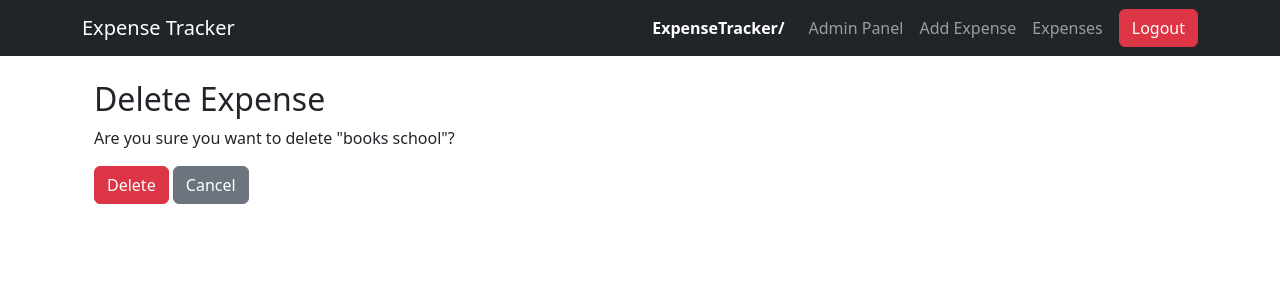
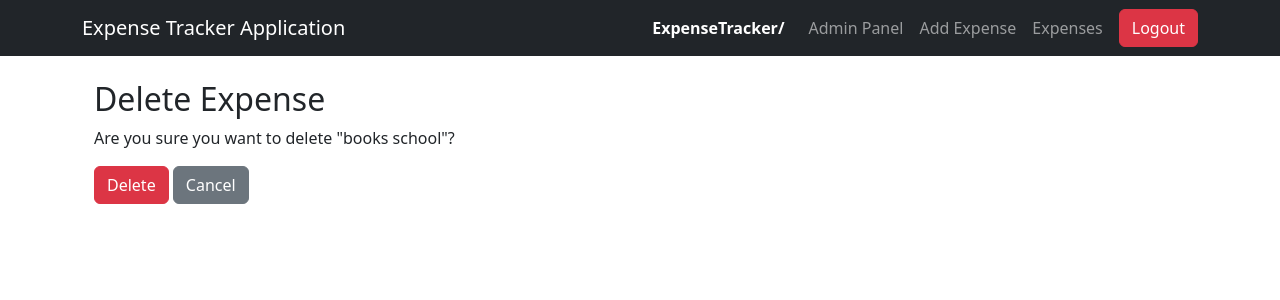
Before and after one commit to Jyoti-NCI/Devops_proj2, a Django app: page /expenses/delete/8/ in a window 1280 px wide. Shown: the top 300 px of the page. Run offline with Django 3.2, Linux system fonts and the light colour scheme; a user stored in the database is signed in; data comes from the database, SQL or seed files in the repository.

Commit message:
base.html changed

```diff
--- a/expenses/templates/expenses/base.html
+++ b/expenses/templates/expenses/base.html
@@ -10,7 +10,7 @@
 <body>
     <nav class="navbar navbar-expand-lg navbar-dark bg-dark">
         <div class="container">
-            <a class="navbar-brand" href="{% url 'expenses:dashboard' %}">Expense Tracker</a>
+            <a class="navbar-brand" href="{% url 'expenses:dashboard' %}">Expense Tracker Application</a>
             <ul class="navbar-nav ms-auto align-items-center">
 
                 {% if user.is_authenticated %}
```
